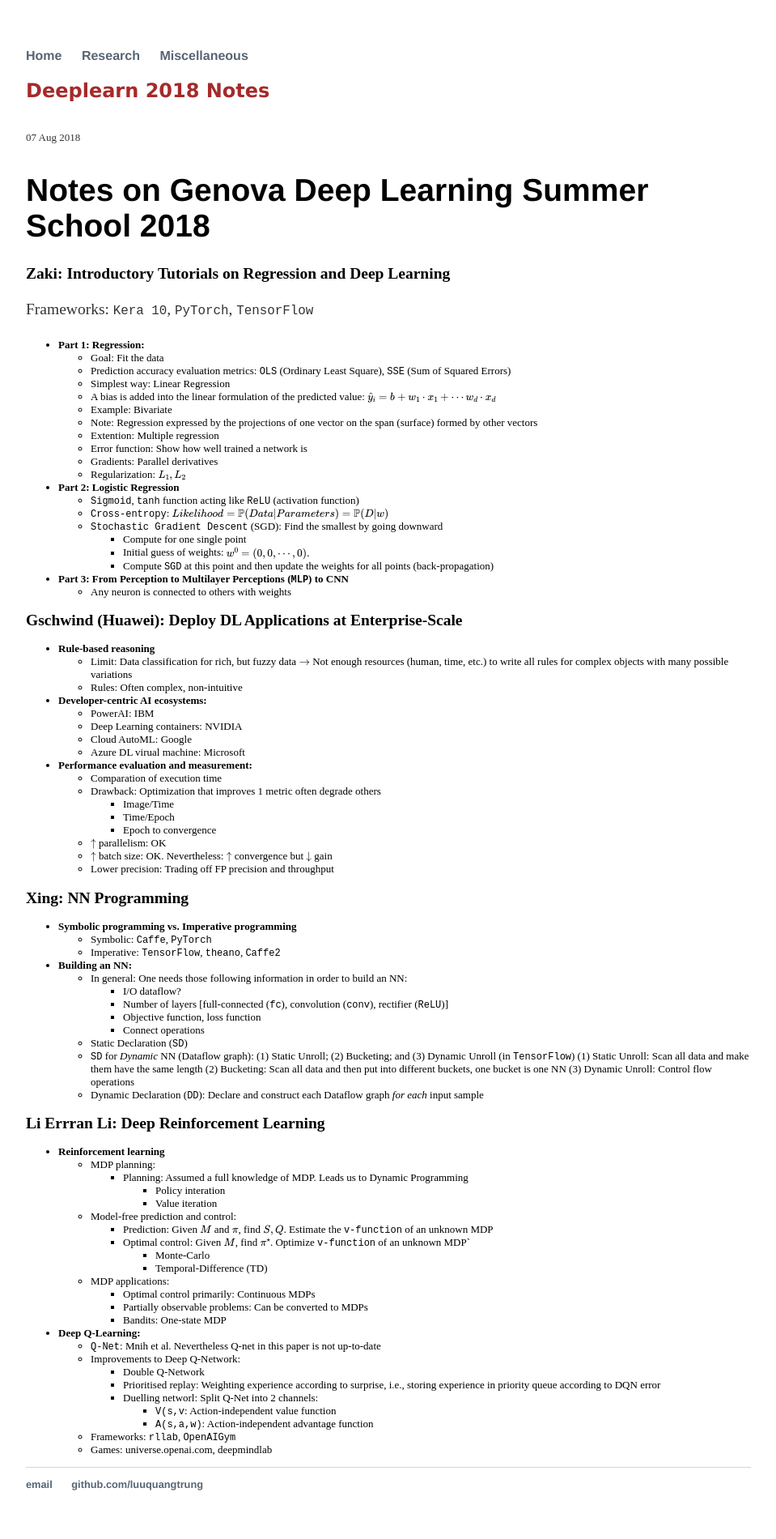
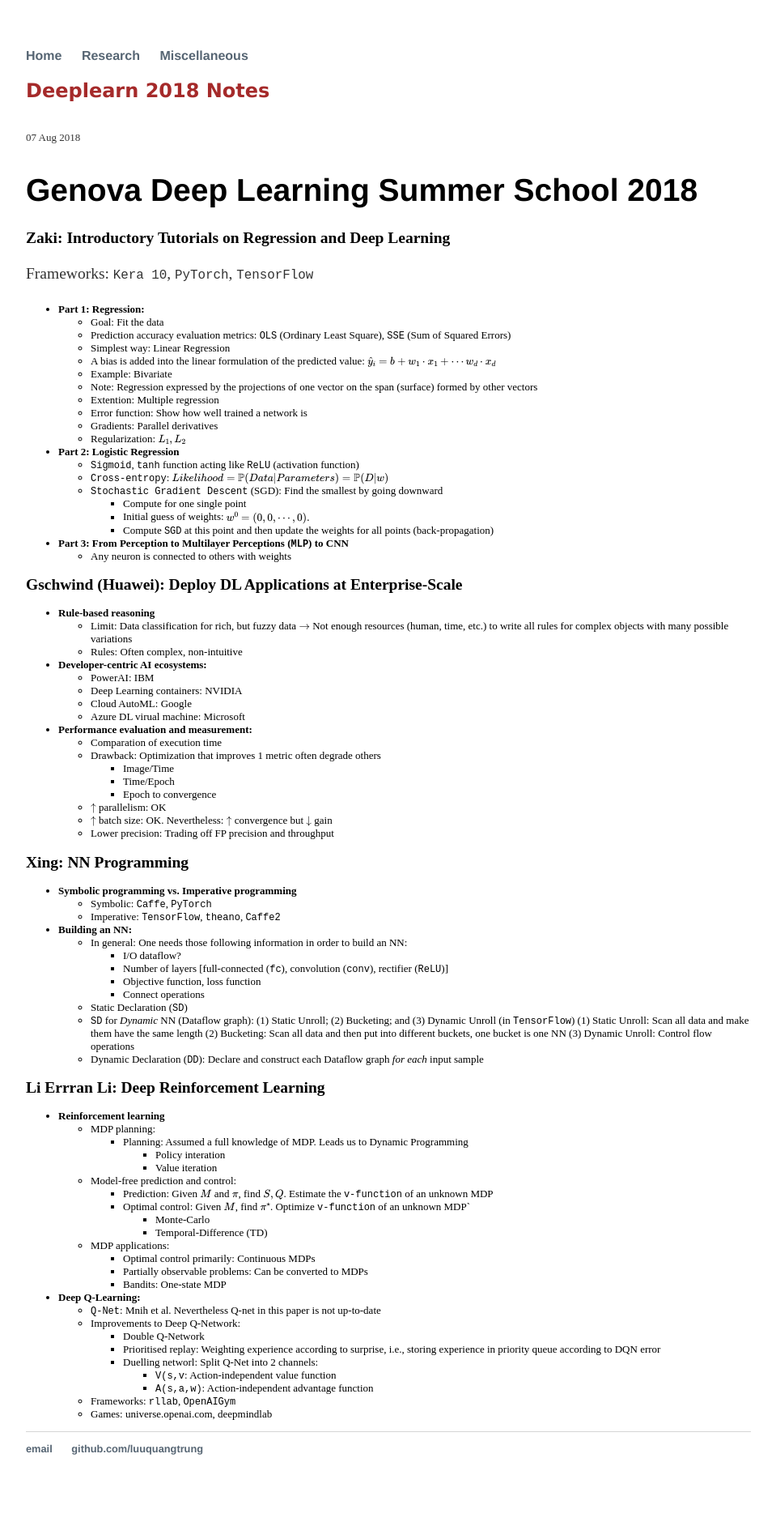
Before and after one commit to luuquangtrung/luuquangtrung.github.io_v1, a Jekyll site: the page built from _posts/2018-08-07-deeplearn-2018-notes.md, in a window 1280 px wide. Shown: the whole page at 81% size, without its empty margins (160-1119 px from the left). Built offline with Jekyll 4.4.1, drawn with Linux system fonts in a browser that asks for light colours; our own code applies the rules of GitHub Pages for plain Markdown files; formulas are drawn with MathJax 3; after the commit the page ends 1856 px from its top, so only the background shows below that.

Commit message:
Update 2018-08-07-deeplearn-2018-notes.md

```diff
--- a/_posts/2018-08-07-deeplearn-2018-notes.md
+++ b/_posts/2018-08-07-deeplearn-2018-notes.md
@@ -1,4 +1,4 @@
-# Notes on Genova Deep Learning Summer School 2018
+# Genova Deep Learning Summer School 2018
 
 
 ## Zaki: Introductory Tutorials on Regression and Deep Learning
```
